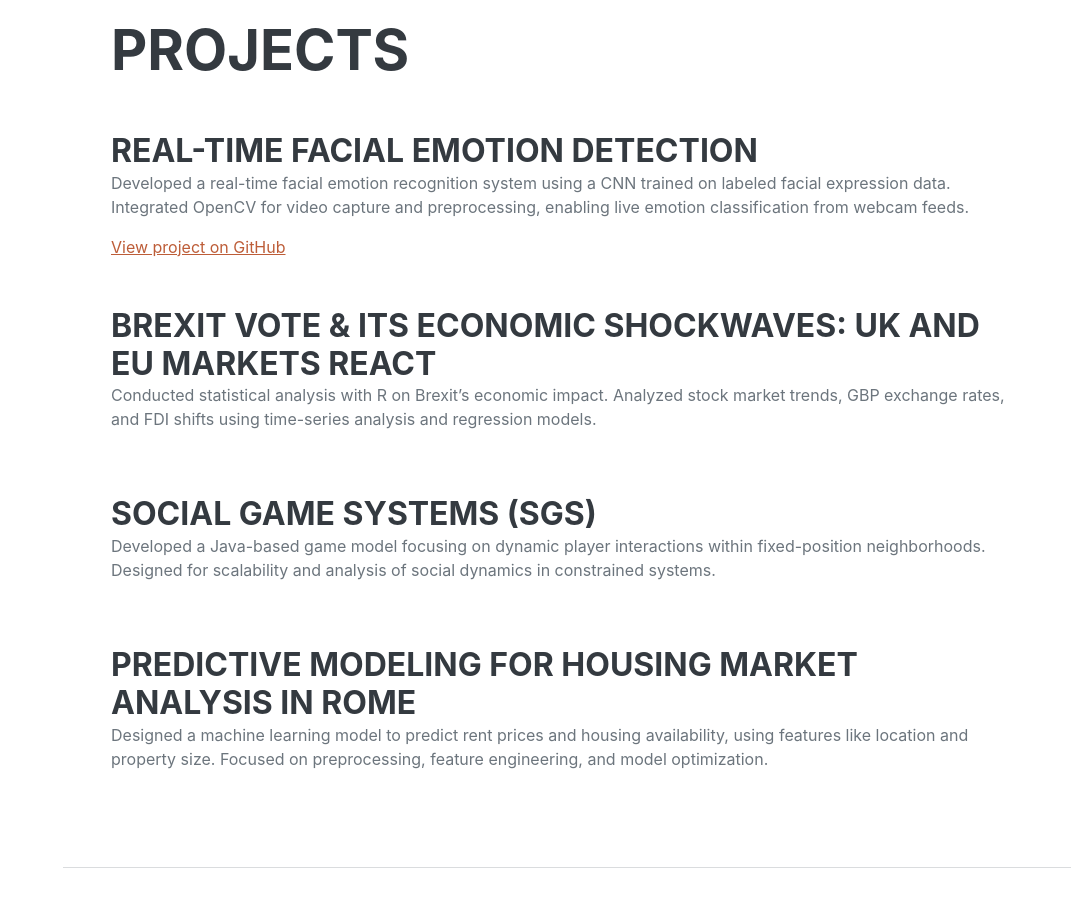
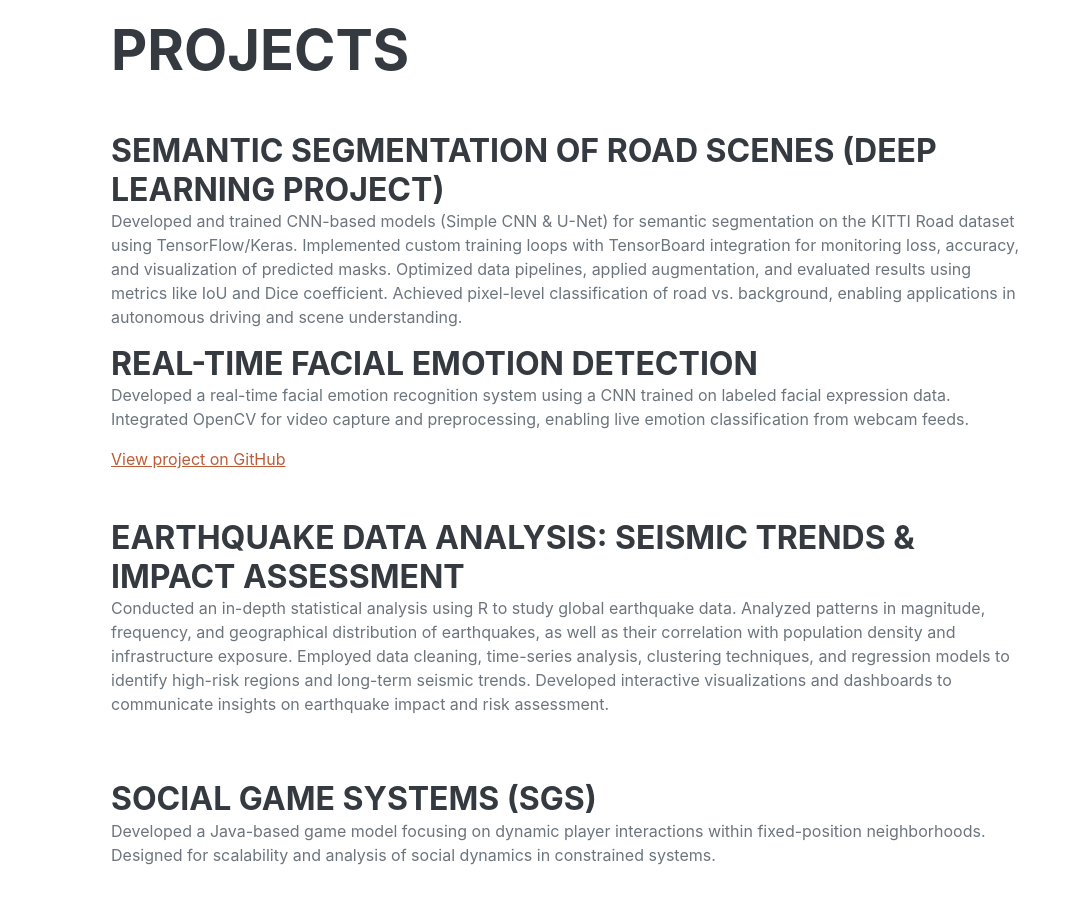
Before and after one commit to asaini281/asaini281.github.io, a plain HTML site: page index.html in a window 1280 px wide. Shown: the part 2780-3684 px from the top of the page, without its empty margins (209-1280 px from the left). Drawn offline with nearby package versions, Linux system fonts and the light colour scheme; a web font is replaced by a local one.

Commit message:
Update projects page / index

```diff
--- a/index.html
+++ b/index.html
@@ -130,6 +130,14 @@
 				<div class="resume-section-content">
 					<h2 class="mb-5">Projects</h2>
 
+					<div class="d-flex flex-column flex-md-row justify-content-between">
+						<div class="flex-grow-1">
+							<h3 class="mb-0">Semantic Segmentation of Road Scenes (Deep Learning Project)</h3>
+							<p>Developed and trained CNN-based models (Simple CNN & U-Net) for semantic segmentation on the KITTI Road dataset using TensorFlow/Keras. Implemented custom training loops with TensorBoard integration for monitoring loss, accuracy, and visualization of predicted masks. Optimized data pipelines, applied augmentation, and evaluated results using metrics like IoU and Dice coefficient. Achieved pixel-level classification of road vs. background, enabling applications in autonomous driving and scene understanding.</p>
+						</div>
+
+					</div>
+
 					<div class="d-flex flex-column flex-md-row justify-content-between mb-5">
 						<div class="flex-grow-1">
 							<h3 class="mb-0">Real-Time Facial Emotion Detection</h3>
@@ -142,8 +150,8 @@
 
 					<div class="d-flex flex-column flex-md-row justify-content-between mb-5">
 						<div class="flex-grow-1">
-							<h3 class="mb-0">Brexit Vote & Its Economic Shockwaves: UK and EU Markets React</h3>
-							<p>Conducted statistical analysis with R on Brexit’s economic impact. Analyzed stock market trends, GBP exchange rates, and FDI shifts using time-series analysis and regression models.</p>
+							<h3 class="mb-0">Earthquake Data Analysis: Seismic Trends & Impact Assessment</h3>
+							<p>Conducted an in-depth statistical analysis using R to study global earthquake data. Analyzed patterns in magnitude, frequency, and geographical distribution of earthquakes, as well as their correlation with population density and infrastructure exposure. Employed data cleaning, time-series analysis, clustering techniques, and regression models to identify high-risk regions and long-term seismic trends. Developed interactive visualizations and dashboards to communicate insights on earthquake impact and risk assessment.</p>
 						</div>
 
 					</div>
@@ -152,14 +160,6 @@
 						<div class="flex-grow-1">
 							<h3 class="mb-0">Social Game Systems (SGS)</h3>
 							<p>Developed a Java-based game model focusing on dynamic player interactions within fixed-position neighborhoods. Designed for scalability and analysis of social dynamics in constrained systems.</p>
-						</div>
-
-					</div>
-
-					<div class="d-flex flex-column flex-md-row justify-content-between">
-						<div class="flex-grow-1">
-							<h3 class="mb-0">Predictive Modeling for Housing Market Analysis in Rome</h3>
-							<p>Designed a machine learning model to predict rent prices and housing availability, using features like location and property size. Focused on preprocessing, feature engineering, and model optimization.</p>
 						</div>
 
 					</div>
```
